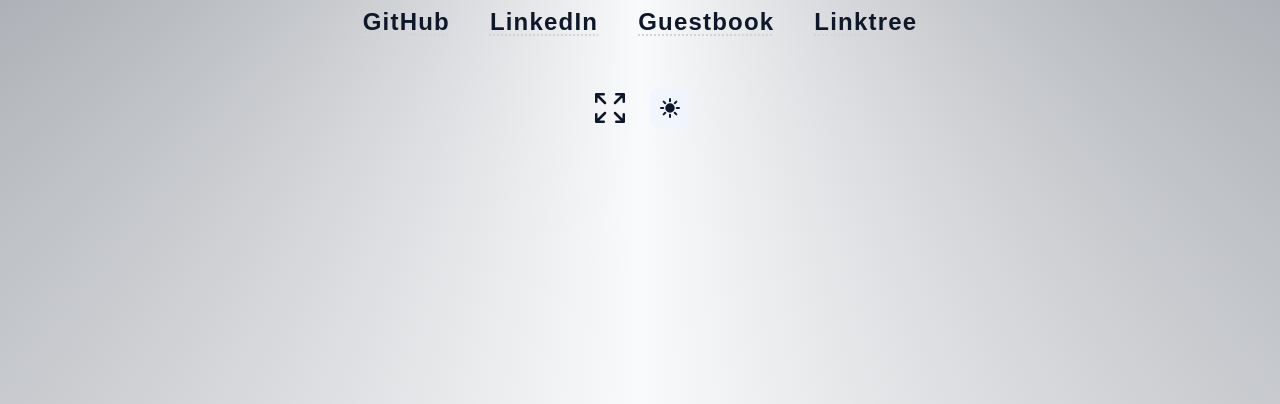
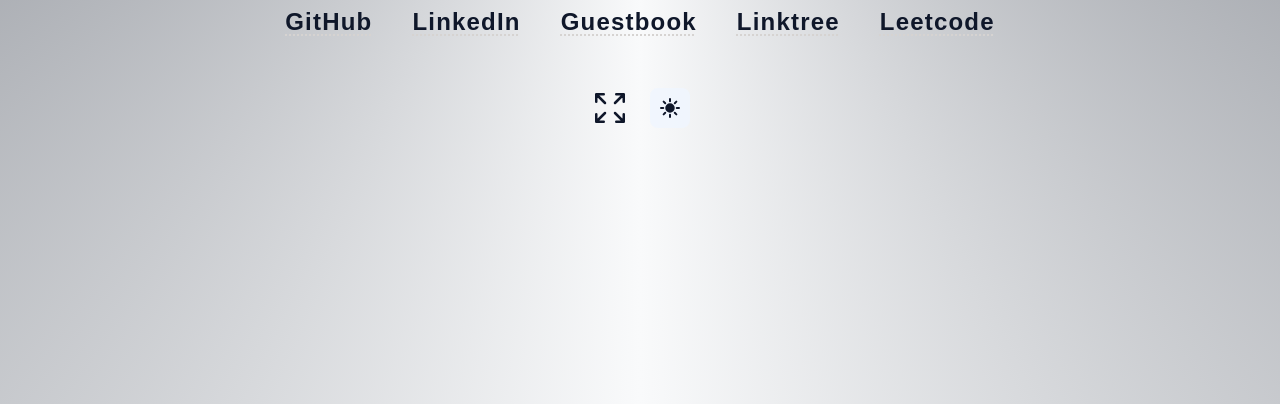
Before and after one commit to AyanavaKarmakar/Personal-Website, an Astro site: page / in a window 1280 px wide. Shown: the part 396-800 px from the top of the page. Built offline with nearby package versions, Linux system fonts and the light colour scheme; Astro itself is replaced by a stand-in of ours; a web font is replaced by a local one.

Commit message:
add leetcode link

```diff
--- a/src/components/LandingPage/LandingPage.astro
+++ b/src/components/LandingPage/LandingPage.astro
@@ -23,6 +23,8 @@
     </p>
     <p class="text-slate-900 dark:text-violet-200/90">Electrical Engineer</p>
   </div>
+
+  <!-- all my social links -->
   <div
     class="flex underline decoration-dotted decoration-2 underline-offset-4 font-semibold flex-col lg:flex-row text-2xl gap-2 tracking-wider"
   >
@@ -41,6 +43,8 @@
         })
       }
     </div>
+
+    <!-- Only show GitHub Link on small-mid sized screens -->
     <div class="inline text-xl lg:hidden">
       <p
         class="text-slate-900 font-semibold dark:text-indigo-300 dark:hover:text-teal-200/75 hover:motion-safe:animate-pulse"
--- a/src/utils/Others/SocialLinks.ts
+++ b/src/utils/Others/SocialLinks.ts
@@ -29,4 +29,9 @@
     linkName: "Linktree",
     linkUrl: "https://linktree.ayanavakarmakar.software",
   },
+  {
+    id: 5,
+    linkName: "Leetcode",
+    linkUrl: "https://leetcode.com/AyanavaKarmakar/",
+  }
 ];
```
